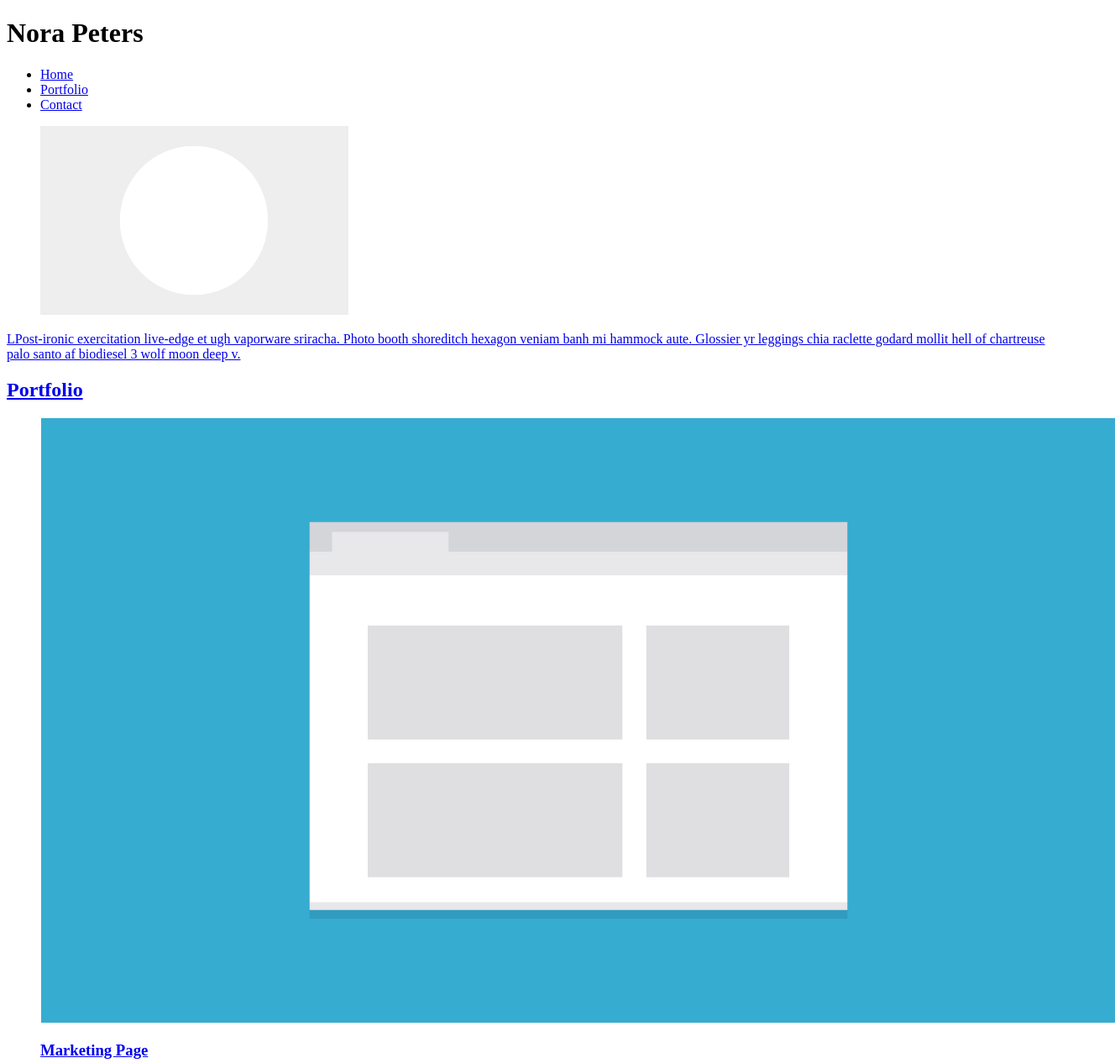
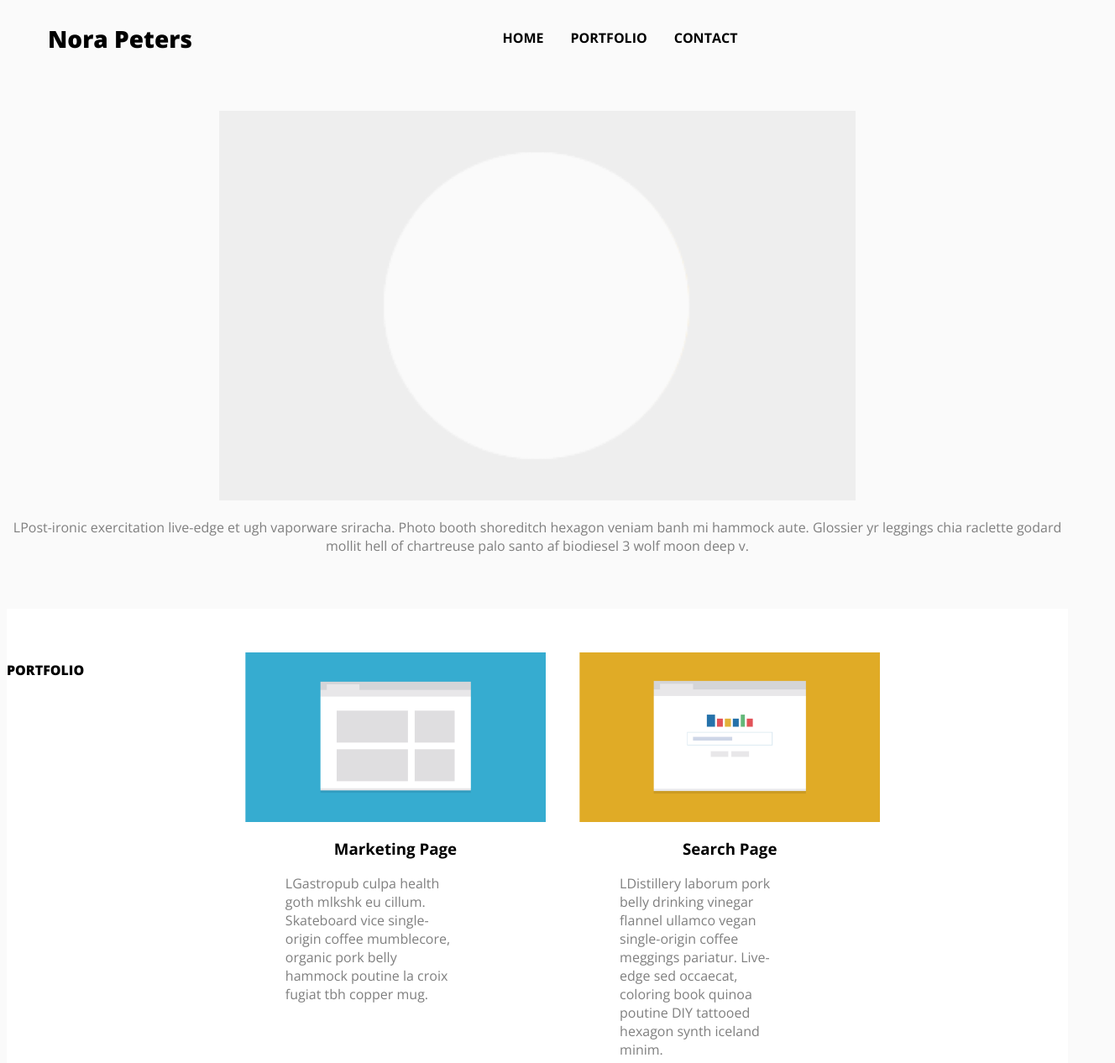
Before and after one commit to npeters5/responsive-layout, a plain HTML site: page index.html in a window 1280 px wide. Shown: the top 1266 px of the page at 84% size, 1328 px wide, since content can reach past the window. Drawn offline with nearby package versions, Linux system fonts and the light colour scheme.

Commit message:
add styles and media queries

```diff
--- a/index.html
+++ b/index.html
@@ -24,17 +24,17 @@
     </header>
     <main>
         <section>
-            <figure>
-                <img src="Images/responsive-layout-profile.png" alt="HOLD">
+            <figure class="profile">
+                <img src="Images/responsive-layout-profile.png" alt="HOLD for alt text">
             </figure>
             <p>LPost-ironic exercitation live-edge et ugh vaporware sriracha. Photo booth shoreditch hexagon veniam banh mi
                 hammock aute. Glossier yr leggings chia raclette godard mollit hell of chartreuse palo santo af biodiesel
                 3 wolf moon deep v.
             </p>
         </section>
-        <section>
+        <section class="intro">
             <h2 id="portfolio">Portfolio</h2>
-            <div>
+            <div class="portfolio-wrap">
                 <figure>
                     <img src="Images/portfolio-1.png" alt="HOLD for alt text">
                     <figcaption>
@@ -89,7 +89,7 @@
                 </figure>
             </div>
         </section>
-        <section>
+        <section class="contact">
             <h2 id="contact">Contact</h2>
             <p>
                 LPost-ironic exercitation live-edge et ugh vaporware sriracha. Photo booth shoreditch hexagon veniam banh mi hammock aute.
@@ -101,14 +101,14 @@
                     </section>
                     </main>
                     <footer>
-                        <div class="HOLD">
+                        <div class="footer">
                             <h2>Nora Peters</h2>
                             <nav>
                                 <ul>
-                                    <li class="HOLD"><a href="#home">Home</a></li>
-                                    <li class="HOLD"><a href="#portfolio">Portfolio</a></li>
-                                    <li class="HOLD"><a href="#contact">Contact</a></li>
-                                    <li class="HOLD"><a href="#home">Back To Top</a></li>
+                                    <li class="largenav"><a href="#home">Home</a></li>
+                                    <li class="largenav"><a href="#portfolio">Portfolio</a></li>
+                                    <li class="largenav"><a href="#contact">Contact</a></li>
+                                    <li class="mobilenav"><a href="#home">Back To Top</a></li>
                                 </ul>
                             </nav>
                         </div>
--- a/style.css
+++ b/style.css
@@ -0,0 +1,184 @@
+body {
+  font-family: 'Open Sans', Arial, Helvetica, sans-serif;
+  box-sizing: border-box;
+  text-align: center;
+}
+p {
+  color: #7f7f7f;
+}
+h1 {
+  font-weight: 800;
+  font-size: 1.75em;
+  text-align: center;
+}
+a {
+  text-decoration: none;
+  color: inherit;
+}
+nav > ul {
+  list-style: none;
+  padding-left: 0;
+  text-align: center;
+  font-weight: 650;
+  text-transform: uppercase;
+  background-color: #fafafa;
+}
+header {
+  display: flex;
+  flex-wrap: wrap;
+}
+header,
+header h1,
+header nav {
+  width: 100%;
+}
+header nav li {
+  padding: 10px 0;
+  margin: 10px 0;
+  background-color: white;
+  width: 100%;
+}
+body {
+  background-color: #fafafa;
+}
+.intro {
+  background-color: white;
+}
+section {
+  padding: 3em 0;
+}
+.profile img {
+  width: 60%;
+  height: auto;
+}
+section h2 {
+  font-size: 1em;
+  text-transform: uppercase;
+  font-weight: 900;
+  margin-bottom: 2.75em;
+}
+figure {
+  margin: 0;
+}
+figure img {
+  width: 100%;
+}
+.contact h3 {
+  color: #7f7f7f;
+}
+.largenav {
+  display: none;
+}
+footer h2,
+footer li {
+  font-size: 1em;
+}
+footer h2 {
+  padding-bottom: 3px;
+}
+.footer {
+  display: flex;
+  justify-content: space-between;
+  border-top: 1px solid #7f7f7f;
+}
+.footer li {
+  background-color: #fafafa;
+}
+@media (min-width: 48em) {
+  header {
+    display: flex;
+    justify-content: center;
+  }
+  header nav {
+    display: flex;
+    justify-content: center;
+  }
+  nav > ul {
+    display: flex;
+    justify-content: center;
+    max-width: initial;
+  }
+  header nav li {
+    margin: 10px;
+    background-color: #fafafa;
+  }
+  .intro {
+    display: flex;
+    align-items: flex-start;
+  }
+  .intro p {
+    margin: 0 0 0 3em;
+    order: -1;
+    max-width: 57%;
+    text-align: left;
+  }
+  .responsive-layout-profile img {
+    width: 90%;
+  }
+  .portfolio-wrap {
+    display: flex;
+    flex-wrap: wrap;
+    justify-content: center;
+  }
+  .portfolio-wrap figure {
+    display: flex;
+    flex-direction: column;
+    max-width: calc(50% - 2em);
+    padding: 0.25em;
+  }
+  #contact-text {
+    max-width: 48em;
+    margin: 0 auto;
+  }
+  .largenav {
+    display: initial;
+  }
+  .mobilenav {
+    display: none;
+  }
+  .footer-space {
+    margin: 0 2em;
+  }
+  .footer-space li {
+    padding-left: 2em;
+  }
+}
+@media (min-width: 64em) {
+  header {
+    flex-wrap: nowrap;
+    display: flex;
+    justify-content: space-between;
+  }
+
+  header h1 {
+    text-align: initial;
+    padding-left: 1.75em;
+  }
+
+  header,
+  header h1,
+  header nav {
+    width: initial;
+  }
+
+  header ul {
+    padding-right: 3.5em;
+  }
+
+  header nav li {
+    margin: 0 0 0 2em;
+  }
+
+  .intro {
+    justify-content: space-between;
+  }
+
+  .intro figure {
+    width: 43%;
+    margin-right: 2em;
+  }
+
+  .portfolio-wrap figure {
+    max-width: calc(33.3% - 2em);
+  }
+}
```
